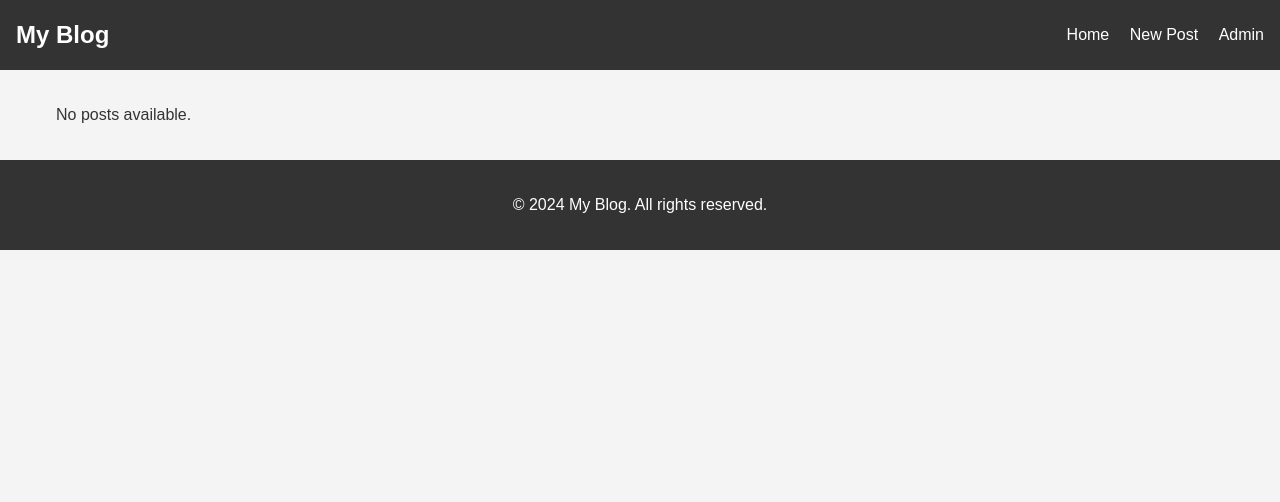
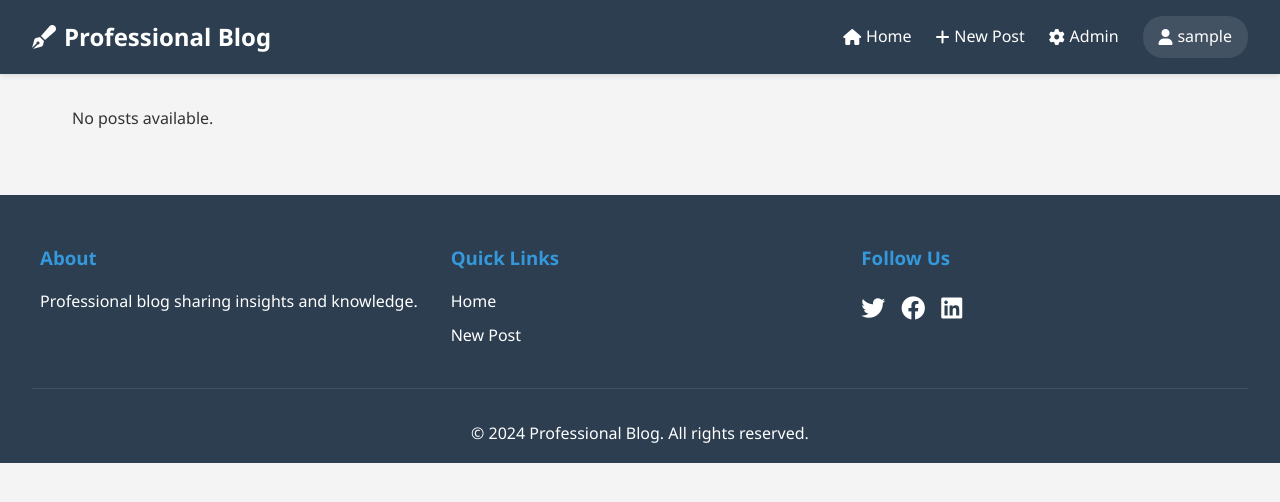
Before and after one commit to Aashish-Shah-dev/mysite1, a Django app: page / in a window 1280 px wide. Shown: the top 502 px of the page. Run offline with Django 5.2, Linux system fonts and the light colour scheme; the visitor is signed in with stand-in values (Sample User, id 1); data that the repository does not hold is empty.

Commit message:
Assistant checkpoint: Enhanced blog design with professional styling
Assistant generated file changes:
- blog/templates/blog/base.html: Enhanced base template with better header and navigation
- blog/static/blog/css/style.css: Enhanced CSS with professional styling
- .replit: Updated app configuration

---

User prompt:

can make it more professional like a actual blog website

Replit-Commit-Author: Assistant
Replit-Commit-Session-Id: 5a4731ad-e8e8-4638-bdbb-9a7ee6b7699a

```diff
--- a/blog/static/blog/css/style.css
+++ b/blog/static/blog/css/style.css
@@ -1,5 +1,13 @@
 
 /* Base styles */
+:root {
+    --primary-color: #2c3e50;
+    --secondary-color: #3498db;
+    --accent-color: #e74c3c;
+    --text-color: #333;
+    --light-gray: #f4f4f4;
+}
+
 * {
     margin: 0;
     padding: 0;
@@ -7,150 +15,278 @@
 }
 
 body {
-    font-family: 'Arial', sans-serif;
+    font-family: 'Segoe UI', Tahoma, Geneva, Verdana, sans-serif;
     line-height: 1.6;
-    color: #333;
-    background-color: #f4f4f4;
+    color: var(--text-color);
+    background-color: var(--light-gray);
 }
 
 /* Navigation */
 nav {
-    background-color: #333;
+    background-color: var(--primary-color);
     color: white;
-    padding: 1rem;
+    padding: 1rem 2rem;
     display: flex;
     justify-content: space-between;
     align-items: center;
+    box-shadow: 0 2px 5px rgba(0,0,0,0.1);
 }
 
 .nav-brand {
     font-size: 1.5rem;
     font-weight: bold;
+    display: flex;
+    align-items: center;
+    gap: 0.5rem;
+}
+
+.nav-brand a {
+    color: white;
+    text-decoration: none;
+}
+
+.nav-links {
+    display: flex;
+    gap: 1.5rem;
+    align-items: center;
 }
 
 .nav-links a {
     color: white;
     text-decoration: none;
-    margin-left: 1rem;
+    display: flex;
+    align-items: center;
+    gap: 0.3rem;
+    transition: color 0.3s ease;
 }
 
 .nav-links a:hover {
-    color: #ddd;
+    color: var(--secondary-color);
+}
+
+.user-info {
+    background: rgba(255,255,255,0.1);
+    padding: 0.5rem 1rem;
+    border-radius: 20px;
+    display: flex;
+    align-items: center;
+    gap: 0.3rem;
 }
 
 /* Main content */
 main {
     max-width: 1200px;
     margin: 2rem auto;
-    padding: 0 1rem;
+    padding: 0 2rem;
 }
 
 /* Post list */
 .post-card {
     background: white;
-    padding: 1.5rem;
-    margin-bottom: 1.5rem;
-    border-radius: 5px;
-    box-shadow: 0 2px 5px rgba(0,0,0,0.1);
+    padding: 2rem;
+    margin-bottom: 2rem;
+    border-radius: 10px;
+    box-shadow: 0 2px 10px rgba(0,0,0,0.05);
+    transition: transform 0.3s ease;
+}
+
+.post-card:hover {
+    transform: translateY(-5px);
 }
 
 .post-card h2 {
-    margin-bottom: 0.5rem;
+    margin-bottom: 1rem;
+    color: var(--primary-color);
 }
 
 .post-card h2 a {
-    color: #333;
+    color: inherit;
     text-decoration: none;
+    transition: color 0.3s ease;
+}
+
+.post-card h2 a:hover {
+    color: var(--secondary-color);
 }
 
 .post-meta {
     color: #666;
     font-size: 0.9rem;
     margin-bottom: 1rem;
+    display: flex;
+    gap: 1rem;
+    flex-wrap: wrap;
 }
 
 .post-meta span {
-    margin-right: 1rem;
+    display: flex;
+    align-items: center;
+    gap: 0.3rem;
 }
 
 /* Post detail */
 .post-detail {
     background: white;
-    padding: 2rem;
-    border-radius: 5px;
-    box-shadow: 0 2px 5px rgba(0,0,0,0.1);
+    padding: 3rem;
+    border-radius: 10px;
+    box-shadow: 0 2px 10px rgba(0,0,0,0.05);
 }
 
 .post-content {
     margin: 2rem 0;
+    line-height: 1.8;
 }
 
+/* Comments */
 .comments {
-    margin-top: 2rem;
+    margin-top: 3rem;
     padding-top: 2rem;
     border-top: 1px solid #ddd;
 }
 
 .comment {
-    background: #f9f9f9;
-    padding: 1rem;
+    background: var(--light-gray);
+    padding: 1.5rem;
     margin: 1rem 0;
-    border-radius: 5px;
+    border-radius: 8px;
+    border-left: 4px solid var(--secondary-color);
 }
 
 /* Forms */
 .form-container {
     background: white;
     padding: 2rem;
-    border-radius: 5px;
-    box-shadow: 0 2px 5px rgba(0,0,0,0.1);
+    border-radius: 10px;
+    box-shadow: 0 2px 10px rgba(0,0,0,0.05);
+    max-width: 800px;
+    margin: 0 auto;
 }
 
 form p {
-    margin-bottom: 1rem;
+    margin-bottom: 1.5rem;
 }
 
 input[type="text"],
 input[type="email"],
 textarea {
     width: 100%;
-    padding: 0.5rem;
+    padding: 0.8rem;
     margin-top: 0.5rem;
     border: 1px solid #ddd;
-    border-radius: 3px;
+    border-radius: 5px;
+    transition: border-color 0.3s ease;
+}
+
+input[type="text"]:focus,
+input[type="email"]:focus,
+textarea:focus {
+    border-color: var(--secondary-color);
+    outline: none;
 }
 
 /* Buttons */
 .btn {
     display: inline-block;
-    padding: 0.5rem 1rem;
-    background: #333;
+    padding: 0.8rem 1.5rem;
+    background: var(--secondary-color);
     color: white;
     text-decoration: none;
     border: none;
-    border-radius: 3px;
+    border-radius: 5px;
     cursor: pointer;
+    transition: background-color 0.3s ease;
+}
+
+.btn:hover {
+    background: #2980b9;
 }
 
 .btn-danger {
-    background: #dc3545;
+    background: var(--accent-color);
+}
+
+.btn-danger:hover {
+    background: #c0392b;
 }
 
 /* Footer */
 footer {
-    text-align: center;
-    padding: 2rem;
-    background: #333;
+    background: var(--primary-color);
     color: white;
-    margin-top: 2rem;
+    padding: 3rem 2rem 1rem;
+    margin-top: 4rem;
 }
 
-/* Pagination */
-.pagination {
-    margin-top: 2rem;
-    text-align: center;
+.footer-content {
+    max-width: 1200px;
+    margin: 0 auto;
+    display: grid;
+    grid-template-columns: repeat(auto-fit, minmax(250px, 1fr));
+    gap: 2rem;
 }
 
-.pagination a {
-    margin: 0 0.5rem;
+.footer-section h3 {
+    margin-bottom: 1rem;
+    color: var(--secondary-color);
 }
+
+.footer-section a {
+    color: white;
+    text-decoration: none;
+    display: block;
+    margin-bottom: 0.5rem;
+    transition: color 0.3s ease;
+}
+
+.footer-section a:hover {
+    color: var(--secondary-color);
+}
+
+.social-links {
+    display: flex;
+    gap: 1rem;
+}
+
+.social-links a {
+    font-size: 1.5rem;
+}
+
+.footer-bottom {
+    text-align: center;
+    padding-top: 2rem;
+    margin-top: 2rem;
+    border-top: 1px solid rgba(255,255,255,0.1);
+}
+
+/* Alerts */
+.messages {
+    margin-bottom: 2rem;
+}
+
+.alert {
+    padding: 1rem;
+    border-radius: 5px;
+    margin-bottom: 1rem;
+}
+
+.alert-success {
+    background: #d4edda;
+    color: #155724;
+}
+
+.alert-error {
+    background: #f8d7da;
+    color: #721c24;
+}
+
+/* Responsive Design */
+@media (max-width: 768px) {
+    .nav-links {
+        flex-direction: column;
+        gap: 1rem;
+    }
+
+    .post-card, .post-detail {
+        padding: 1.5rem;
+    }
+}
--- a/blog/templates/blog/base.html
+++ b/blog/templates/blog/base.html
@@ -7,26 +7,63 @@
     <meta name="viewport" content="width=device-width, initial-scale=1.0">
     <title>{% block title %}Blog{% endblock %}</title>
     <link rel="stylesheet" href="{% static 'blog/css/style.css' %}">
+    <link rel="stylesheet" href="https://cdnjs.cloudflare.com/ajax/libs/font-awesome/6.0.0/css/all.min.css">
 </head>
 <body>
     <header>
         <nav>
-            <div class="nav-brand">My Blog</div>
+            <div class="nav-brand">
+                <i class="fas fa-pen-fancy"></i>
+                <a href="{% url 'post_list' %}">Professional Blog</a>
+            </div>
             <div class="nav-links">
-                <a href="{% url 'post_list' %}">Home</a>
+                <a href="{% url 'post_list' %}"><i class="fas fa-home"></i> Home</a>
                 {% if user.is_authenticated %}
-                    <a href="{% url 'post_create' %}">New Post</a>
-                    <a href="/admin/">Admin</a>
+                    <a href="{% url 'post_create' %}"><i class="fas fa-plus"></i> New Post</a>
+                    <a href="/admin/"><i class="fas fa-cog"></i> Admin</a>
+                    <span class="user-info"><i class="fas fa-user"></i> {{ user.username }}</span>
                 {% endif %}
             </div>
         </nav>
     </header>
     <main>
+        {% if messages %}
+        <div class="messages">
+            {% for message in messages %}
+            <div class="alert alert-{{ message.tags }}">
+                {{ message }}
+            </div>
+            {% endfor %}
+        </div>
+        {% endif %}
         {% block content %}
         {% endblock %}
     </main>
     <footer>
-        <p>&copy; 2024 My Blog. All rights reserved.</p>
+        <div class="footer-content">
+            <div class="footer-section">
+                <h3>About</h3>
+                <p>Professional blog sharing insights and knowledge.</p>
+            </div>
+            <div class="footer-section">
+                <h3>Quick Links</h3>
+                <a href="{% url 'post_list' %}">Home</a>
+                {% if user.is_authenticated %}
+                <a href="{% url 'post_create' %}">New Post</a>
+                {% endif %}
+            </div>
+            <div class="footer-section">
+                <h3>Follow Us</h3>
+                <div class="social-links">
+                    <a href="#"><i class="fab fa-twitter"></i></a>
+                    <a href="#"><i class="fab fa-facebook"></i></a>
+                    <a href="#"><i class="fab fa-linkedin"></i></a>
+                </div>
+            </div>
+        </div>
+        <div class="footer-bottom">
+            <p>&copy; 2024 Professional Blog. All rights reserved.</p>
+        </div>
     </footer>
 </body>
 </html>
```
Also changed, not shown: 1 other file.
